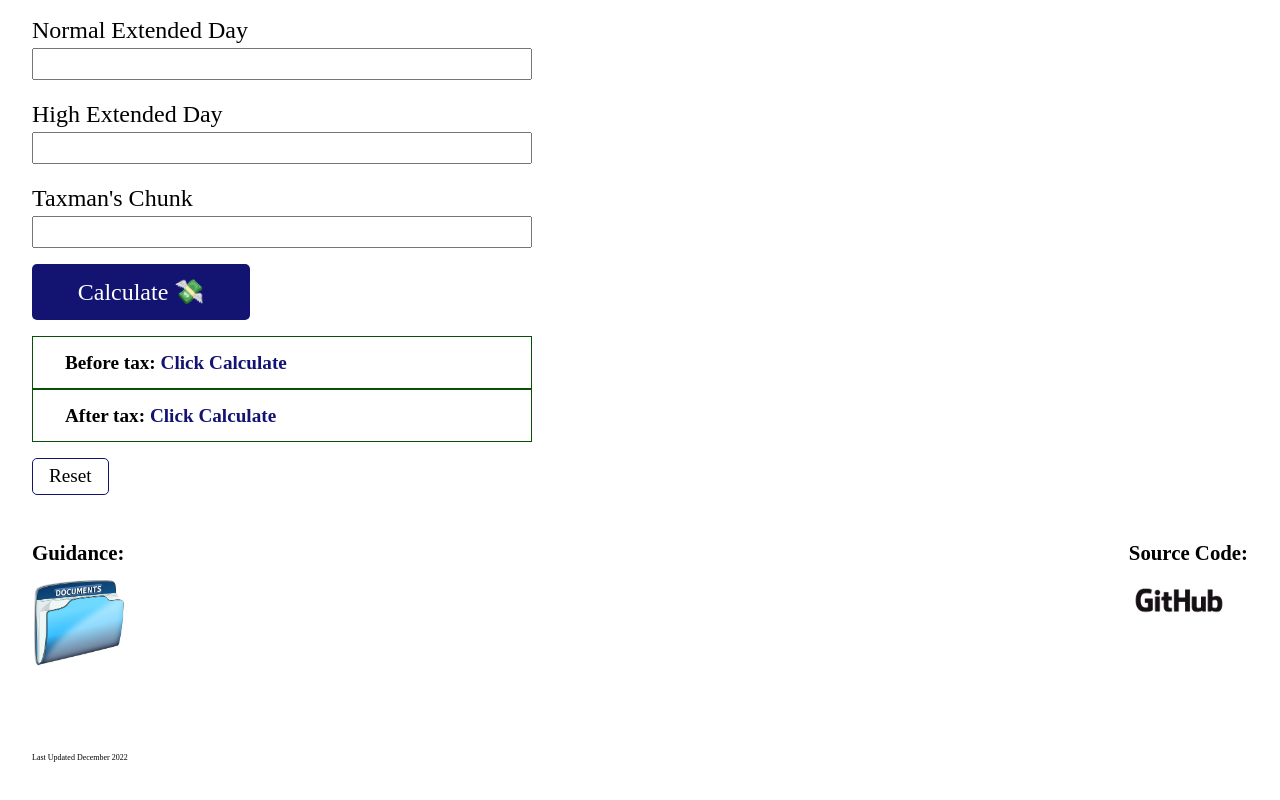
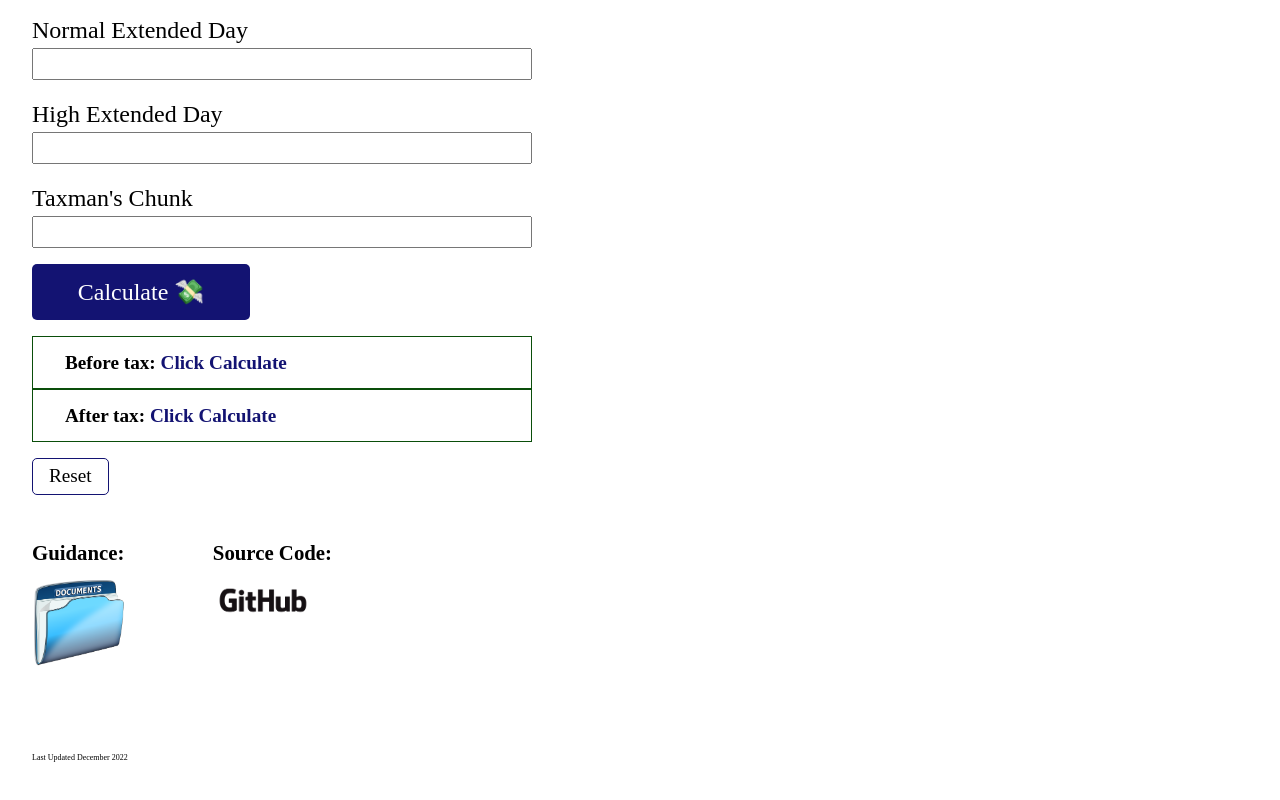
Before and after one commit to merryface/show-me-the-money, a website with bundled scripts: page index.html in a window 1280 px wide. Shown: the part 1086-1886 px from the top of the page. Built offline with nearby package versions, Linux system fonts and the light colour scheme.

Commit message:
update readme

```diff
--- a/style.css
+++ b/style.css
@@ -142,7 +142,7 @@ form {
   margin-top: 3rem;
   display: flex;
   justify-content: space-between;
-  align-items: space-between;
+  max-width: 300px;
 }
 
 .info_label {
```
Also changed, not shown: readme.md.
